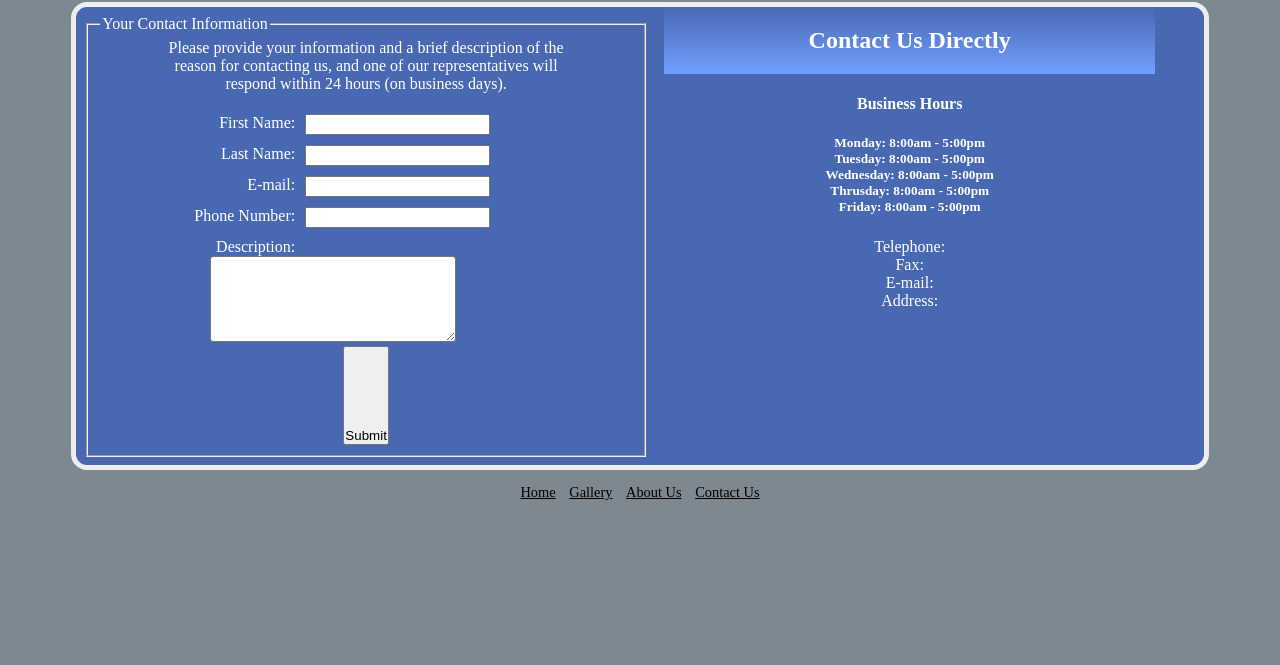
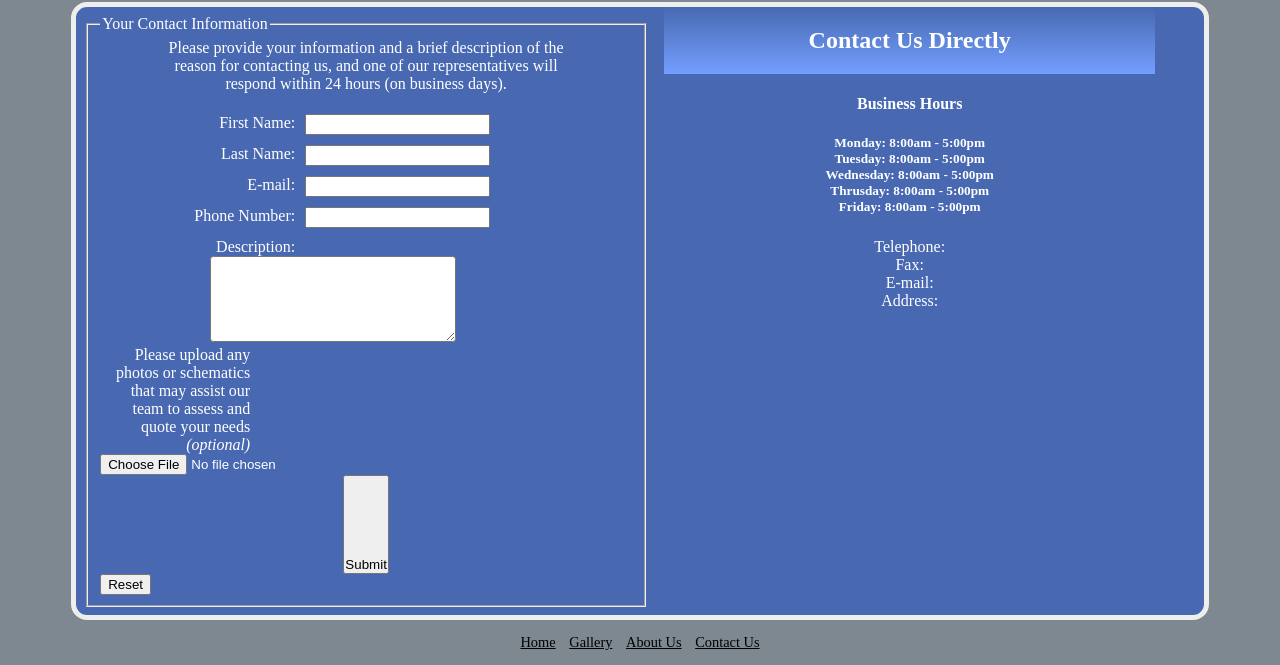
Before and after one commit to Nonsense7/nonsense7.github.io, a plain HTML site: page contact.html in a window 1280 px wide. Shown: the part 345-1010 px from the top of the page. Before the commit the page ends 860 px from the top, so only its background shows below. Drawn offline with Linux system fonts and the light colour scheme.

Commit message:
Improvements
Added comments to CSS.
Added file upload and reset button to form.

```diff
--- a/contact.html
+++ b/contact.html
@@ -168,7 +168,14 @@
                     <textarea name="desc"></textarea></label></li>
             </ol>
 
-              <input id="mySubmit" type="submit" value="Submit">
+            <label>Please upload any photos or schematics that may assist our team to assess and quote your needs
+            <em>(optional)</em><br>
+            <input type="file" name="blueprint" size="30">
+            </label>
+
+            <input id="mySubmit" type="submit" value="Submit">
+
+            <input type="reset">
 
         </fieldset>
     </form>
```
Also changed, not shown: about.html (+1 -1 lines), construct.css (+5 -5 lines), index.html (+6 -5 lines).
